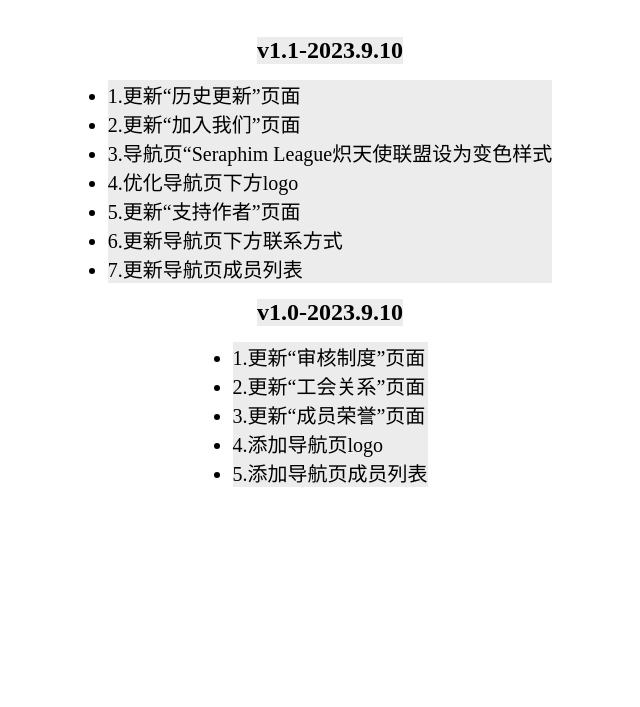
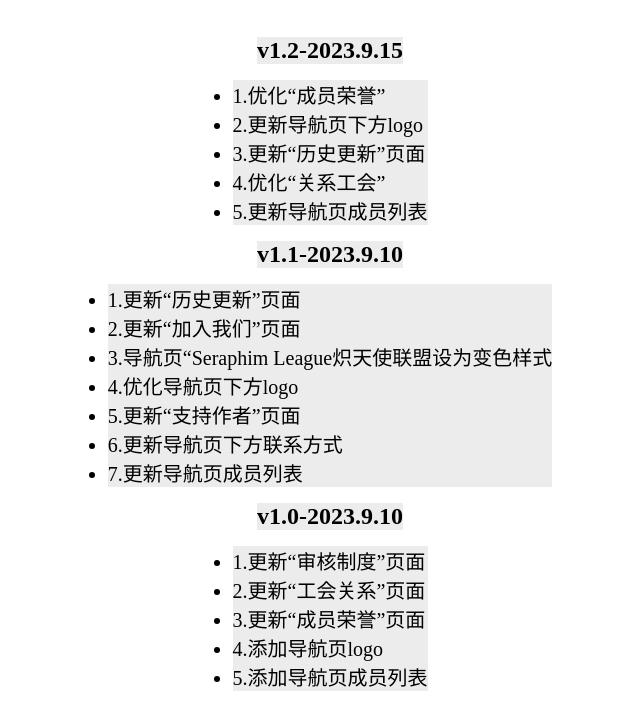
Before and after one commit to ChiTianShi520/ChiTianShi520.github.io, a plain HTML site: page 历史更新.html in a window 1280 px wide. Shown: the part 130-837 px from the top of the page, without its empty margins (310-950 px from the left). Before the commit the page ends 800 px from the top, so only its background shows below. Drawn offline with Linux system fonts and the light colour scheme.

Commit message:
Update 历史更新.html

```diff
--- a/历史更新.html
+++ b/历史更新.html
@@ -35,6 +35,18 @@
     <h1 class="h1" align="center">炽天使更新一览</h1>
 
     <div align="center">
+
+        <h2 class="h2">v1.2-2023.9.15</h2>
+        <p>
+            <ul class="p">
+                <li>1.优化“成员荣誉”</li>
+                <li>2.更新导航页下方logo</li>
+                <li>3.更新“历史更新”页面</li>
+                <li>4.优化“关系工会”</li>
+                <li>5.更新导航页成员列表</li>
+            </ul>
+        </p>
+
         <h2 class="h2">v1.1-2023.9.10</h2>
         <p>
             <ul class="p">
@@ -58,6 +70,7 @@
                 <li>5.添加导航页成员列表</li>
             </ul>
         </p>
+
     </div>
 
 </body>
```
